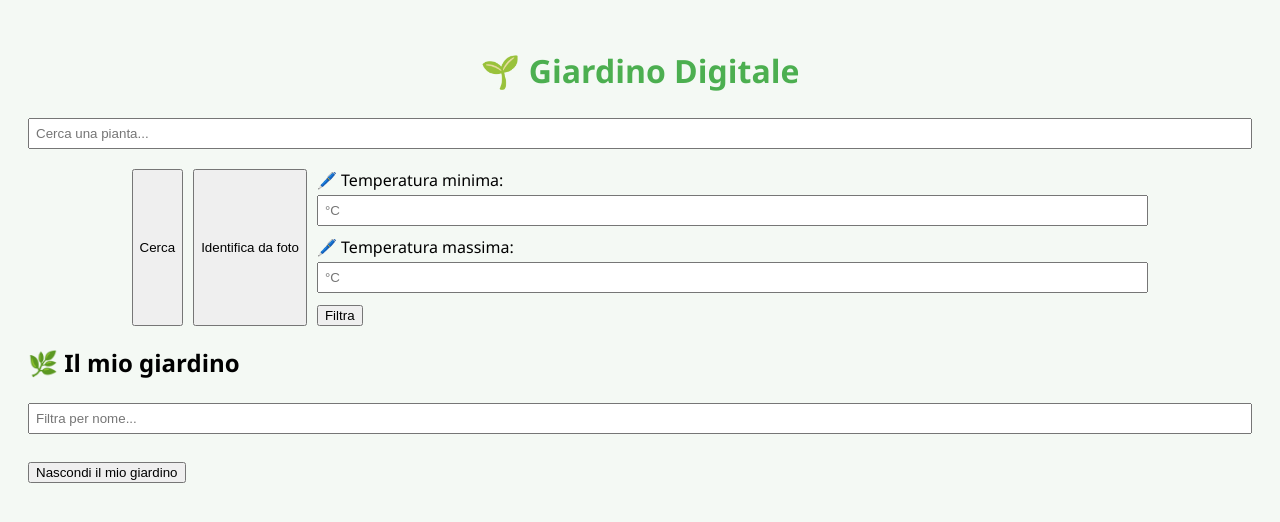
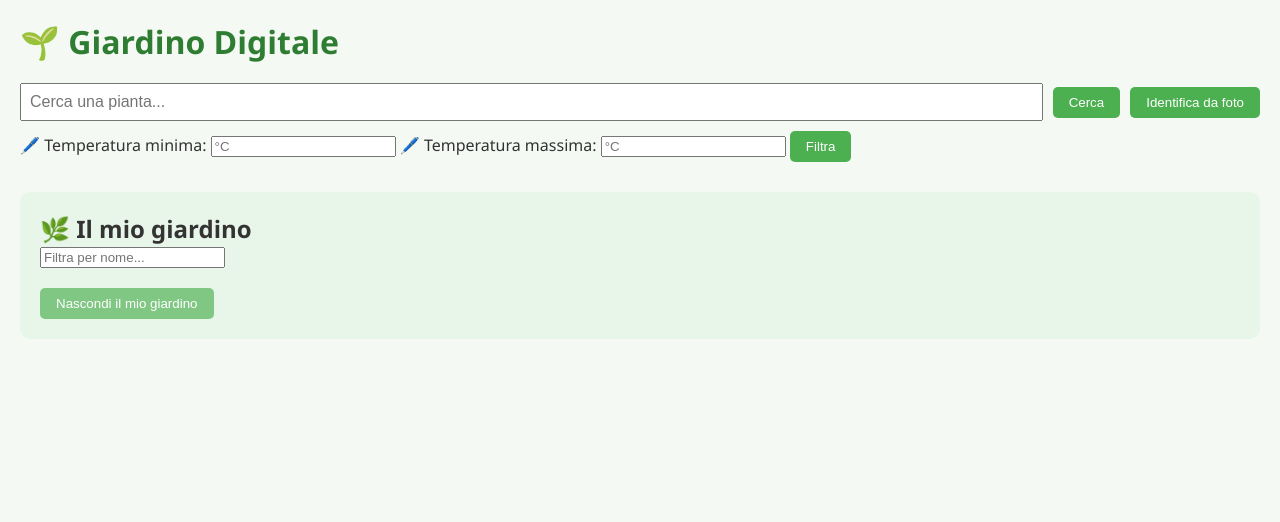
Before and after one commit to ferraiolo80/giardino-digitale, a website: page index.html in a window 1280 px wide. Drawn offline with Linux system fonts and the light colour scheme.

Commit message:
Update style.css

```diff
--- a/style.css
+++ b/style.css
@@ -1,39 +1,131 @@
+/* Reset di base */
+body, h1, h2, h3, h4, h5, h6, p, ul {
+  margin: 0;
+  padding: 0;
+}
+
+/* Corpo della pagina */
 body {
-  font-family: 'Segoe UI', sans-serif;
-  background: #f4f9f4;
+  font-family: 'Segoe UI', Tahoma, Geneva, Verdana, sans-serif;
+  background-color: #f4f9f4;
+  color: #333;
   padding: 20px;
 }
 
+/* Titolo principale */
 h1 {
-  color: #4CAF50;
-  text-align: center;
+  font-size: 2em;
+  margin-bottom: 20px;
+  display: flex;
+  align-items: center;
+  gap: 10px;
+  color: #2e7d32;
 }
 
-.search-section, .filter-section {
+/* Sezione di ricerca */
+.search-section {
   display: flex;
-  justify-content: center;
+  flex-wrap: wrap;
+  gap: 10px;
   margin-bottom: 20px;
-  gap: 10px;
-  flex-wrap: wrap;
+  align-items: center;
 }
 
-.pianta {
-  background: #fff;
-  border-radius: 12px;
-  padding: 10px;
-  margin: 10px auto;
-  max-width: 400px;
-  box-shadow: 0px 4px 10px rgba(0,0,0,0.1);
+.search-section input[type="text"] {
+  padding: 8px;
+  font-size: 1em;
+  flex: 1;
+  min-width: 200px;
 }
 
-#risultato, #giardino {
-  margin-top: 20px;
+.search-section button {
+  padding: 8px 16px;
+  background-color: #4CAF50;
+  color: white;
+  border: none;
+  cursor: pointer;
+  border-radius: 5px;
 }
 
-input[type="text"], input[type="number"] {
-  width: 100%;
-  padding: 6px;
-  margin-top: 4px;
+.search-section button:hover {
+  background-color: #45a049;
+}
+
+/* Sezione filtri */
+.filter-section {
+  display: flex;
+  flex-wrap: wrap;
+  gap: 10px;
+  align-items: center;
+  margin-top: 10px;
+}
+
+.filter-section label {
+  font-weight: bold;
+}
+
+.filter-section input[type="number"] {
+  width: 80px;
+  padding: 5px;
+}
+
+/* Bottone filtra */
+#filterButton {
+  padding: 6px 12px;
+  background-color: #2196F3;
+  color: white;
+  border: none;
+  border-radius: 5px;
+  cursor: pointer;
+}
+
+#filterButton:hover {
+  background-color: #1976D2;
+}
+
+/* Risultato identificazione */
+#searchResult {
+  margin: 20px 0;
+  font-size: 1.1em;
+}
+
+#searchResult strong {
+  color: #2e7d32;
+}
+
+/* Giardino */
+#gardenSection {
+  margin-top: 30px;
+  padding: 20px;
+  background-color: #e8f5e9;
+  border-radius: 10px;
+}
+
+#gardenTitle {
+  font-size: 1.5em;
   margin-bottom: 10px;
-  box-sizing: border-box;
+  display: flex;
+  align-items: center;
+  gap: 10px;
+  color: #2e7d32;
 }
+
+/* Lista piante nel giardino */
+#gardenList {
+  margin-top: 10px;
+}
+
+/* Pulsante Nascondi il mio giardino */
+#toggleGardenButton {
+  margin-top: 10px;
+  padding: 8px 16px;
+  background-color: #81c784;
+  color: white;
+  border: none;
+  cursor: pointer;
+  border-radius: 5px;
+}
+
+#toggleGardenButton:hover {
+  background-color: #66bb6a;
+}
```
